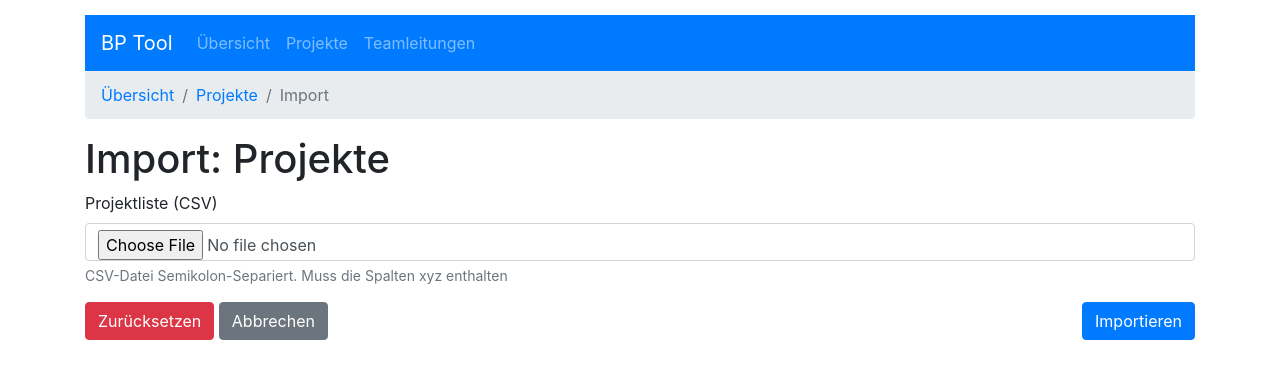
After one commit to Jonas-July/bp-tool, a Django app: template bp/templates/bp/projects_import.html in a window 1280 px wide. The commit adds this page. Shown: the top 379 px of the page. Run offline with Django 3.2, Linux system fonts and the light colour scheme; the template is opened without the code that fills it: values that come from a table or form of the project are taken from there, others are empty; some libraries are stand-ins or nearby versions.

Commit message:
Add project import

```diff
--- a/bp/forms.py
+++ b/bp/forms.py
@@ -32,3 +32,8 @@ class AGGradeForm(forms.ModelForm):
             raise ValidationError("Authentifizierung fehlgeschlagen. Ihre Eingabe wurde nicht gespeichert.")
 
         return cleaned_data
+
+
+class ProjectImportForm(forms.Form):
+    csvfile = forms.FileField(label="Projektliste (CSV)",
+                      help_text="CSV-Datei Semikolon-Separiert. Muss die Spalten xyz enthalten")
--- a/bp/templates/bp/project.html
+++ b/bp/templates/bp/project.html
@@ -20,6 +20,11 @@
         <tr>
             <td>AG:</td><td><a href="mailto:{{ project.ag_mail }}">{{ project.ag }}</a></td>
         </tr>
+        {% if user.is_staff and project.ag_points >= 0 %}
+            <tr>
+                <td>Bewertung:</td><td><b>{{ project.ag_points }} Punkte</b><br><br>{{ project.ag_points_justification }}</td>
+            </tr>
+        {% endif %}
     </table>
 
     <h2>Logs ({{ project.tllog_set.count }})</h2>
--- /dev/null
+++ b/bp/templates/bp/projects_import.html
@@ -0,0 +1,39 @@
+{% extends "bp/base.html" %}
+
+{% load bootstrap4 %}
+
+{% block breadcrumbs %}
+    <li class="breadcrumb-item"><a href="{% url "bp:index" %}">Übersicht</a></li>
+    <li class="breadcrumb-item"><a href="{% url "bp:project_list" %}">Projekte</a></li>
+    <li class="breadcrumb-item active">Import</li>
+{% endblock %}
+
+{% block content3 %}
+<p>Step {{ wizard.steps.step1 }} of {{ wizard.steps.count }}</p>
+<form action="" method="post" enctype='multipart/form-data'>{% csrf_token %}
+    {% bootstrap_form form %}
+    <input type="submit" value="Submit"/>
+</form>
+{% endblock %}
+
+
+{% block content %}
+    <h1>Import: Projekte</h1>
+
+    <form method="POST" class="post-form" enctype='multipart/form-data'>{% csrf_token %}
+        {% bootstrap_form form %}
+        {% buttons %}
+            <button type="submit" class="save btn btn-primary float-right">
+                Importieren
+            </button>
+            <button type="reset" class="btn btn-danger">
+                Zurücksetzen
+            </button>
+
+            <a href="{% url 'bp:project_list' %}" class="btn btn-secondary">
+                Abbrechen
+            </a>
+        {% endbuttons %}
+    </form>
+
+{% endblock %}
--- a/bp/urls.py
+++ b/bp/urls.py
@@ -1,13 +1,14 @@
 from django.urls import path
 from django.views.generic import TemplateView
 
-from bp.views import IndexView, ProjectListView, ProjectView, TLView, TLListView, AGGradeView, AGGradeSuccessView
+from bp.views import IndexView, ProjectListView, ProjectView, TLView, TLListView, AGGradeView, AGGradeSuccessView, ProjectImportView
 
 app_name = "bp"
 
 urlpatterns = [
     path('', IndexView.as_view(), name="index"),
     path('project/', ProjectListView.as_view(), name="project_list"),
+    path('project/import/', ProjectImportView.as_view(), name="project_import"),
     path('project/<pk>/', ProjectView.as_view(), name="project_detail"),
     path('tl/', TLListView.as_view(), name="tl_list"),
     path('tl/<pk>/', TLView.as_view(), name="tl_detail"),
```
Also changed, not shown: bp/views.py (+34 -3 lines).
